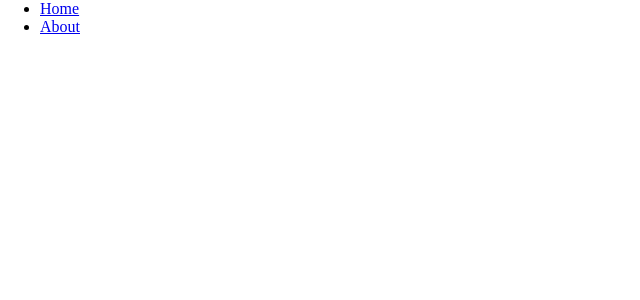
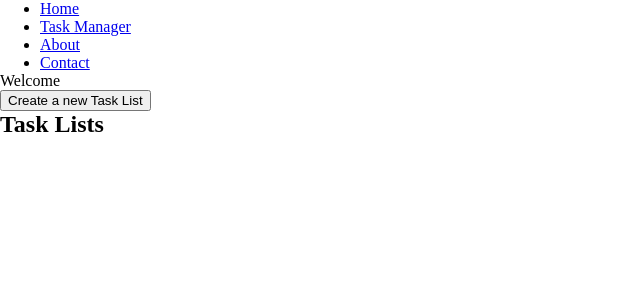
Before and after one commit to azadeeeh/certification-project3, a React (Vite) app: page /taskmng in a window 1280 px wide. Before the commit this address had no page. Shown: the top 300 px of the page, without its empty margins (0-640 px from the left). Built offline with nearby package versions, Linux system fonts and the light colour scheme.

Commit message:
cerate lists added

```diff
--- a/src/App.jsx
+++ b/src/App.jsx
@@ -9,7 +9,9 @@ import {
  * Importing other components
  */
 import Home from './components/Home'
+import TaskMng from './components/TaskMng'
 import About from './components/About'
+import Contact from './components/Contact'
 
 const App = () => {
   return (
@@ -21,16 +23,26 @@ const App = () => {
               <Link to="/home">Home</Link>
             </li>
             <li>
+              <Link to="/taskMng">Task Manager</Link>
+            </li>
+            <li>
               <Link to="/about">About</Link>
+            </li>
+            <li>
+              <Link to="/contact">Contact</Link>
             </li>
           </ul>
         </nav>
-        {/* A <Switch> looks through its children <Route>s and
+      </div>
+      {/* A <Switch> looks through its children <Route>s and
             renders the first one that matches the current URL.
             Furthermore, notice how the content above always renders? On each page? */}
+      <div>
         <Routes>
           <Route path="/home" element={<Home />} />
+          <Route path="/taskmng" element={<TaskMng />} />
           <Route path="/about" element={<About />} />
+          <Route path="/contact" element={<Contact />} />
         </Routes>
       </div>
     </Router>
--- /dev/null
+++ b/src/components/Contact.jsx
@@ -0,0 +1,10 @@
+const Contact = () => {
+    return (
+        <div>
+            <h3>Contact Page</h3>
+            <p>Hello</p>
+        </div>
+    )
+}
+
+export default Contact
--- /dev/null
+++ b/src/components/CreateListForm.jsx
@@ -0,0 +1,33 @@
+import React, { useState } from 'react';
+//form for creating new task list
+//showForm and onCreateList are props from parent component (TaskMng)
+const CreateListForm = ({ showForm, onCreateList }) => {
+
+    //state to store the input value from the form field
+    const [listName, setListName] = useState('');
+
+    //update the listName state as the user types into the input field
+    const handleChange = (event) => {
+        setListName(event.target.value);
+    };
+
+    //this func prevents default behaviour, calls onCreateList from parent (taskMng) and resrets input field
+    const handleSubmit = (event) => {
+        event.preventDefault();
+        onCreateList(listName); //pass the listName to parent component TaskMng
+        setListName(''); //reset the input field
+    }
+
+    if (!showForm) {
+        return null; //if showForm is false hide the form
+    }
+    return (
+        <form onSubmit={(handleSubmit)}>
+            <input type="text" placeholder="Task List Name" value={listName} onChange={handleChange} />
+            <button type="submit">Create</button>
+        </form>
+    );
+};
+
+
+export default CreateListForm
--- /dev/null
+++ b/src/components/TaskList.jsx
@@ -0,0 +1,18 @@
+//display the list of task lists
+import React from 'react';
+//gets taskLists as prop from parent TaskMng
+//taskLists is an array of objects
+const TaskList = ({ taskLists }) => {
+    return (
+        <div>
+            <h2>Task Lists</h2>
+            <ul>
+                {taskLists.map((list) => (
+                    <li key={list.id}>{list.name}</li>
+                ))}
+            </ul>
+        </div>
+    );
+};
+
+export default TaskList;
--- /dev/null
+++ b/src/components/TaskMng.jsx
@@ -0,0 +1,40 @@
+import React, { useState } from 'react';
+import CreateListForm from './CreateListForm'; // Import the TaskForm component
+import TaskList from './TaskList';
+
+
+//main interface of the task manager
+
+const TaskMng = () => {
+    //state for the button to be true or false depends on toggling state
+    const [showForm, setShowForm] = useState(false);
+    //state for storing the list of task lists
+    const [taskLists, setTaskLists] = useState([]);
+    //toggle value of showForm to control visibility of the create list form
+    const toggleForm = () => {
+        setShowForm(!showForm);
+    };
+    //whne a new task is created this function gets listName as input
+    // and generates a unique id
+    //it also updates the taskLists state
+    const handleCreateList = (listName) => {
+        const newList = {
+            id: Date.now(), //unique id for each list
+            name: listName
+        };
+        setTaskLists([...taskLists, newList]);
+        toggleForm(); //close the form
+    }
+    return (
+        <div>
+
+            <p>Welcome</p>
+            <button onClick={toggleForm} >Create a new Task List</button>
+            <CreateListForm showForm={showForm} onCreateList={handleCreateList} />
+            <TaskList taskLists={taskLists} />
+
+        </div>
+    )
+}
+
+export default TaskMng
```
